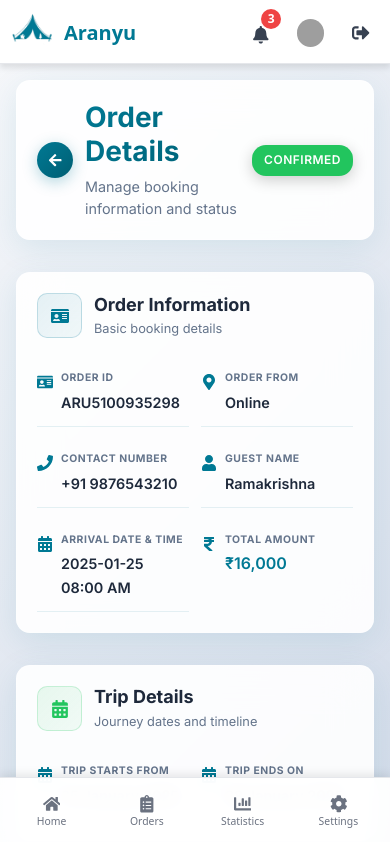
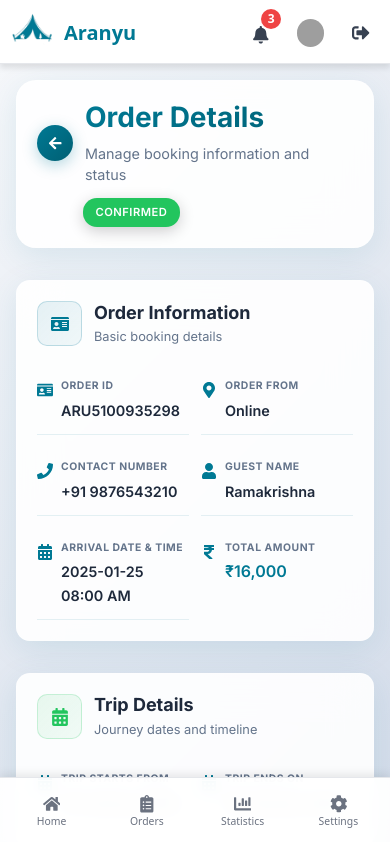
Before and after one commit to madhavavukkum/AranyuPartner, a React (Vite) app: page /order-details/ARU5100935298 in a window 390 px wide. Shown: the top 842 px of the page. Built offline with nearby package versions, Linux system fonts and the light colour scheme; sample sign-in values are in the browser's storage; grey boxes are pictures that could not be loaded.

Commit message:
mobile view order details

```diff
--- a/src/pages/Orders/OrderDetails.css
+++ b/src/pages/Orders/OrderDetails.css
@@ -882,3 +882,118 @@
     padding: 2rem 1rem;
   }
 }
+
+/* Header content for large screens */
+.order-details__header-content {
+  background: rgba(255, 255, 255, 0.9);
+  backdrop-filter: blur(20px);
+  padding: 2rem;
+  border-radius: 20px;
+  box-shadow: 0 8px 32px rgba(0, 121, 148, 0.1);
+  border: 1px solid rgba(255, 255, 255, 0.2);
+  display: flex;
+  align-items: center;
+  gap: 1.5rem;
+}
+
+/* Wrapper for left arrow and header text */
+.order-details__header-row {
+  display: flex;
+  align-items: center;
+  gap: 1.5rem;
+  flex: 1; /* Allows the row to take available space */
+}
+
+/* Status badge styling for large screens */
+.order-details__status-badge {
+  padding: 0.75rem 1.5rem;
+  border-radius: 20px;
+  color: white;
+  font-weight: 600;
+  font-size: 0.875rem;
+  text-transform: uppercase;
+  letter-spacing: 0.5px;
+  box-shadow: 0 4px 15px rgba(0, 0, 0, 0.2);
+  flex-shrink: 0;
+}
+
+/* Mobile-specific styles (below 768px) */
+@media (max-width: 768px) {
+  .order-details__header-content {
+    flex-direction: column; /* Stack row and badge vertically */
+    align-items: flex-start; /* Align to the left */
+    gap: 1rem; /* Space between row and badge */
+    padding: 1.5rem;
+  }
+
+  .order-details__header-row {
+    display: flex;
+    align-items: center;
+    gap: 1rem;
+    width: 100%; /* Ensure row takes full width */
+  }
+
+  .order-details__header-text {
+    flex: 1; /* Allow text to extend freely */
+  }
+
+  .order-details__status-badge {
+    padding: 0.5rem 1rem; /* Reduced padding */
+    font-size: 0.75rem; /* Reduced font size */
+    border-radius: 16px; /* Reduced border radius */
+    align-self: flex-start; /* Align to left edge of container */
+    margin-left: 3rem; /* Arrow width (40px) + gap (1rem) ≈ 3rem */
+  }
+}
+
+@media (max-width: 480px) {
+  .order-details__header-content {
+    flex-direction: column;
+    align-items: flex-start;
+    gap: 0.75rem;
+    padding: 1.25rem;
+  }
+
+  .order-details__header-row {
+    gap: 0.75rem;
+    width: 100%;
+  }
+
+  .order-details__header-text {
+    flex: 1; /* Allow text to extend freely */
+  }
+
+  .order-details__status-badge {
+    padding: 0.4rem 0.8rem; /* Further reduced padding */
+    font-size: 0.7rem; /* Further reduced font size */
+    border-radius: 14px; /* Further reduced border radius */
+    align-self: flex-start;
+    margin-left: 2.85rem; /* Arrow width (36px) + gap (0.75rem) ≈ 2.85rem */
+  }
+}
+
+@media (max-width: 360px) {
+  .order-details__header-content {
+    flex-direction: column;
+    align-items: flex-start;
+    gap: 0.5rem;
+    padding: 1rem;
+  }
+
+  .order-details__header-row {
+    gap: 0.5rem;
+    width: 100%;
+  }
+
+  .order-details__header-text {
+    flex: 1; /* Allow text to extend freely */
+  }
+
+  .order-details__status-badge {
+    padding: 0.35rem 0.65rem; /* Smallest padding */
+    font-size: 0.65rem; /* Smallest font size */
+    border-radius: 12px; /* Smallest border radius */
+    align-self: flex-start;
+    margin-left: 2.7rem; /* Arrow width (32px) + gap (0.5rem) ≈ 2.7rem */
+  }
+}
--- a/src/pages/Orders/OrderDetails.jsx
+++ b/src/pages/Orders/OrderDetails.jsx
@@ -159,12 +159,14 @@ const OrderDetails = () => {
         {/* Header */}
         <div className="order-details__header">
           <div className="order-details__header-content">
+            <div className="order-details__header-row">
               <Link to="/orders" className="order-details__back-btn">
                 <FaArrowLeft />
               </Link>
               <div className="order-details__header-text">
                 <h1 className="order-details__title">Order Details</h1>
                 <p className="order-details__subtitle">Manage booking information and status</p>
+              </div>
             </div>
             <div
               className="order-details__status-badge"
```
Lines whose indentation alone changed are shown as unchanged.
